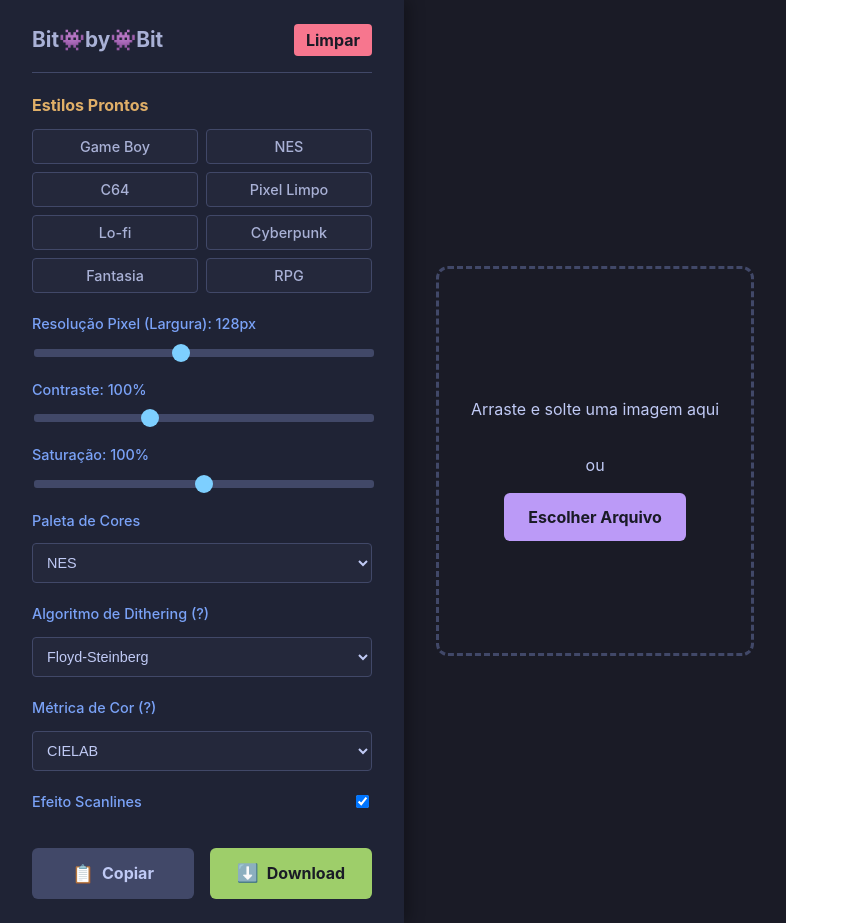
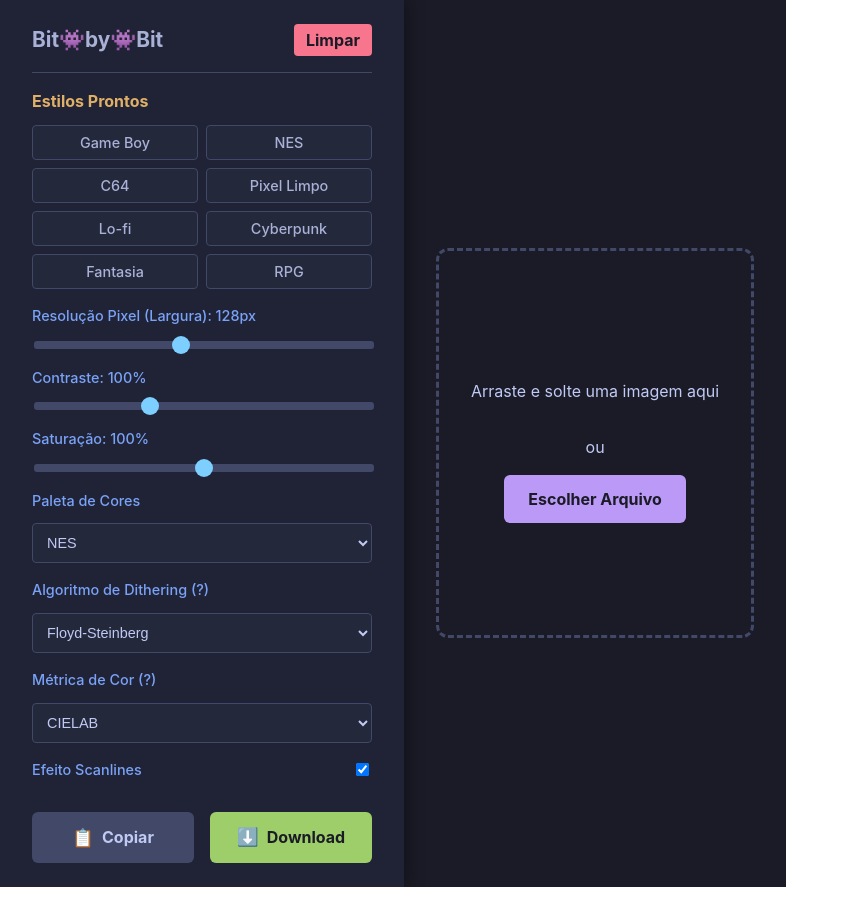
Before and after one commit to LucasLangley/Bit_by_Bit, a React (Vite) app: page / in a window 1280 px wide. Shown: the whole page, without its empty margins (0-849 px from the left). After the commit the page ends 887 px from the top, so only its background shows below. Built offline with nearby package versions, Linux system fonts and the light colour scheme.

Commit message:
Clean Code e Gap Fix

```diff
--- a/src/components/styles.module.css
+++ b/src/components/styles.module.css
@@ -1,4 +1,3 @@
-/* Mobile First - Estilos base para dispositivos menores */
 .appContainer {
   display: flex;
   flex-direction: column-reverse;
@@ -347,7 +346,6 @@
   font-size: 0.7rem;
 }
 
-/* Tablet - 768px+ */
 @media (min-width: 768px) {
   .appContainer {
     flex-direction: row;
@@ -472,12 +470,11 @@
   }
 }
 
-/* Desktop - 1024px+ */
 @media (min-width: 1024px) {
   .sidebar {
     width: 320px;
     padding: 1.5rem 2rem;
-    gap: 1.25rem;
+    gap: 1rem;
     box-shadow: 5px 0 15px rgba(0,0,0,0.3);
   }
 
@@ -577,7 +574,6 @@
   }
 }
 
-/* Large Desktop - 1280px+ */
 @media (min-width: 1280px) {
   .comparisonContainer {
     max-width: 900px;
```
